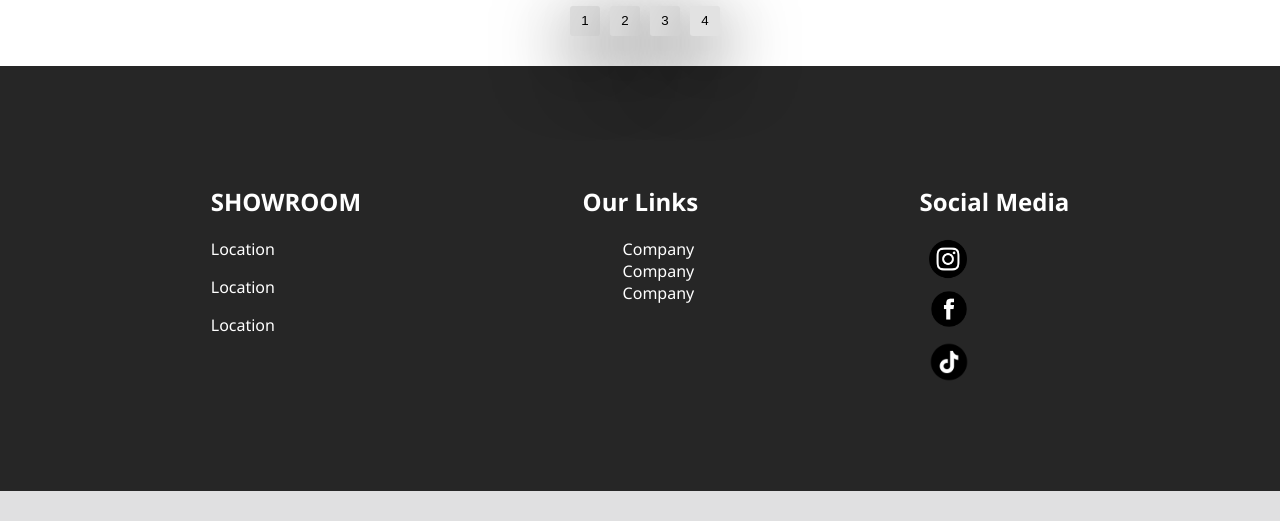
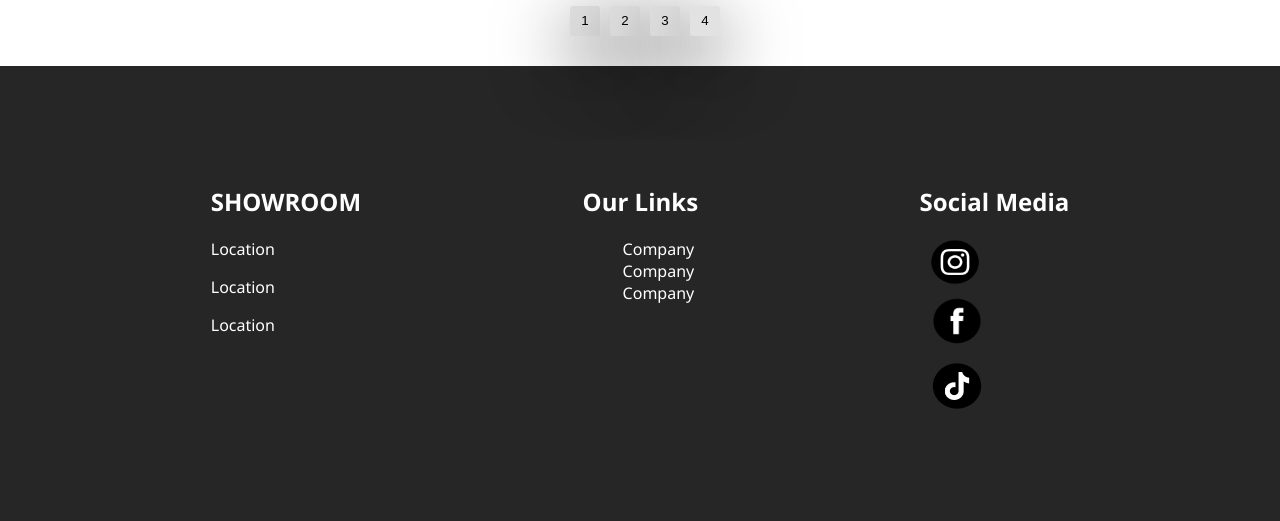
Before and after one commit to EdiiA/Project-1, a PHP site: page /showroom.html in a window 1280 px wide. Shown: the part 2241-2762 px from the top of the page. Before the commit the page ends 2732 px from the top, so only its background shows below. Run offline with PHP 8.4, Linux system fonts and the light colour scheme.

Commit message:
Ndrryshime

```diff
--- a/showroom.html
+++ b/showroom.html
@@ -2,7 +2,7 @@
 <html lang="en">
 <head>
     <meta charset="UTF-8">
-    <meta name="viewport" content="width=device-width, initial-scale=1.0">
+    <meta name="viewport" content="width=device-width, initial-scale=0">
     <title>SHOWROOM</title>
     <link rel="stylesheet" href="style-showroom.css">
 
--- a/style-showroom.css
+++ b/style-showroom.css
@@ -9,6 +9,7 @@ header, header>ul{
     justify-content: center;
     flex-wrap: wrap;
 }
+
 header{
     background-color: #262626;
     height: 1.3em;
@@ -28,6 +29,7 @@ header>ul>li{
     font-size: 1em;
     margin-top: 0em;
 }
+
 .bg-foto{
     margin-top: 0;
     margin-bottom: 2em;
@@ -128,6 +130,7 @@ header>ul>li{
     padding: 10px;
     color: #262626;
 }
+
 .logo-foto{
     width: 60px;
     height: 40px;
@@ -157,6 +160,7 @@ button{
 button:hover{
     color: #c2c2c2;
 }
+
 footer{
     background-color: #262626;
     color: white;
@@ -187,11 +191,13 @@ footer{
 
 }
 .img-f{
-    width: 3em;
+    width: 64px;
+    height: 60px;
     margin-left: 5px;
-    object-fit: cover;
 }
 .img-1{
-    width: 3.5em;
-    object-fit: cover;
+    width: 70px;
+    height: 48px;
+    background-size: cover;
+
 }
```
Also changed, not shown: slide.js (added).
